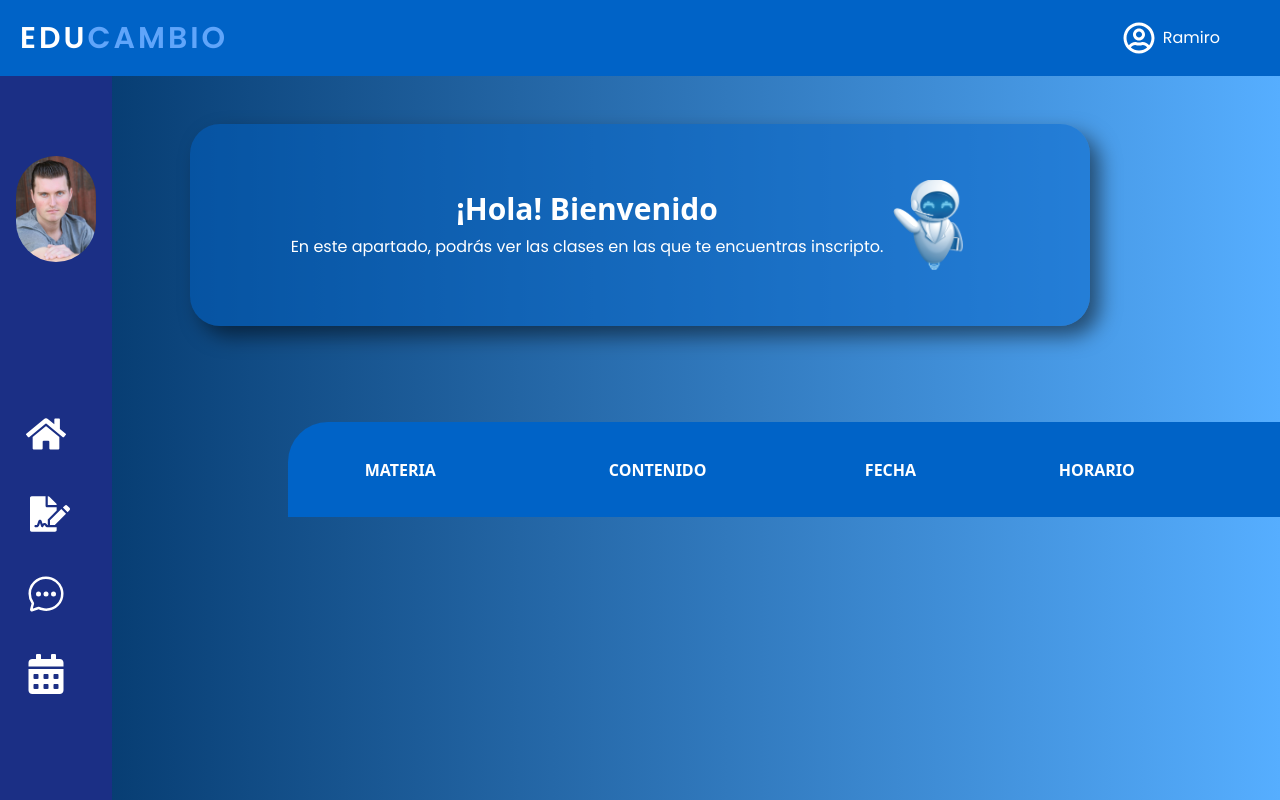
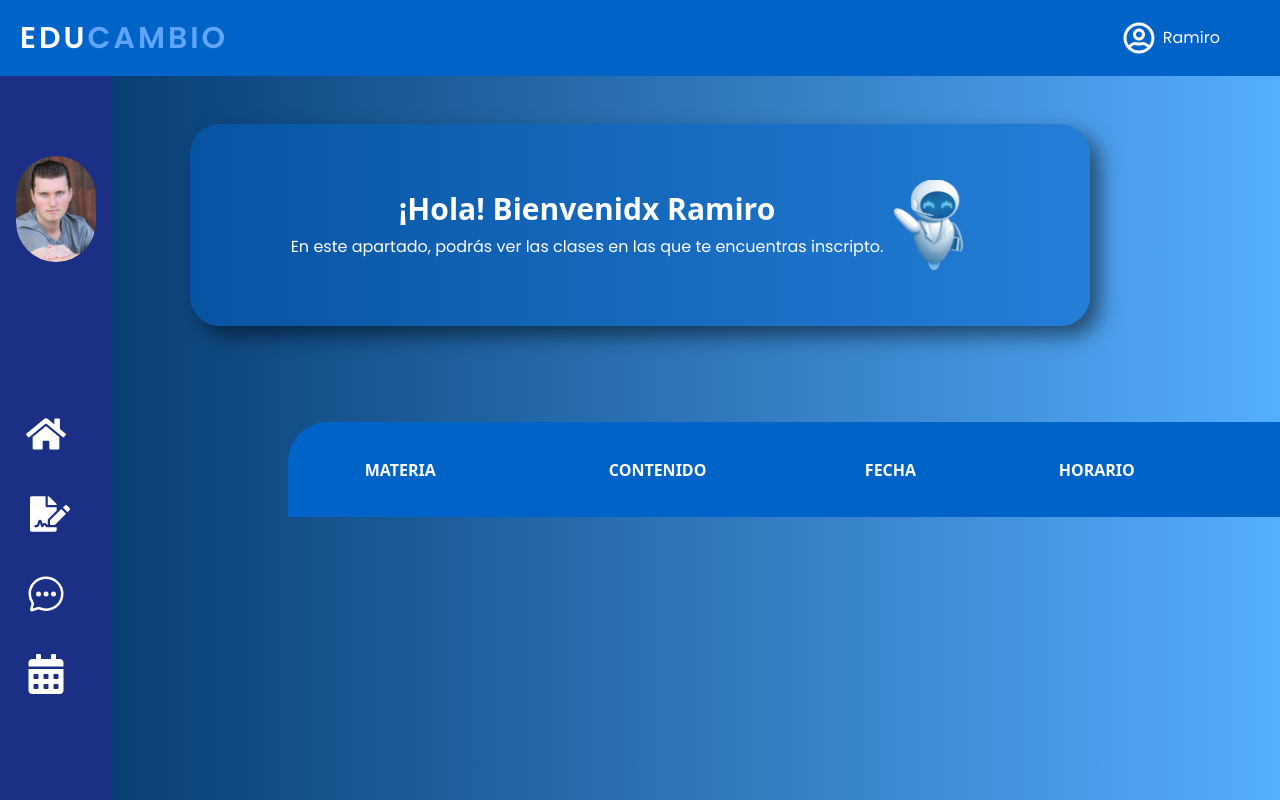
Before and after one commit to matiascruz-beep/educambio, a Next.js app: page /plataforma_profesor/panel_de_profesor in a window 1280 px wide. Shown: the top 800 px of the page. Built offline with nearby package versions, Linux system fonts and the light colour scheme.

Commit message:
Agrego logica para mostrar el username en el frontend

```diff
--- a/components/Platform/Welcome.js
+++ b/components/Platform/Welcome.js
@@ -1,6 +1,6 @@
 import React, { useEffect, useState } from 'react';
 
-export default function Welcome() {
+export default function Welcome({name}) {
     const [clases, setClases] = useState([]);
 
     useEffect(() => {
@@ -20,7 +20,7 @@ export default function Welcome() {
 
             <div className="bg-[#0063C7] bg-opacity-50 mx-auto msj-bienvenida w-[90%] max-w-[900px] h-auto bg-custom-bg rounded-[30px] my-12 flex flex-col md:flex-row text-center  items-center justify-center shadow-[10px_10px_20px_rgba(0,0,0,0.5)] py-14">
                 <div className="flex flex-col items-center justify-center">
-                    <h1 className="text-white text-2xl md:text-3xl font-bold mb-2">¡Hola! Bienvenido</h1>
+                    <h1 className="text-white text-2xl md:text-3xl font-bold mb-2">¡Hola! Bienvenidx {name}</h1>
                     <p className="text-white text-sm md:text-base leading-5 font-poppins">
                     En este apartado, podrás ver las clases en las que te encuentras inscripto.
                     </p>
```
